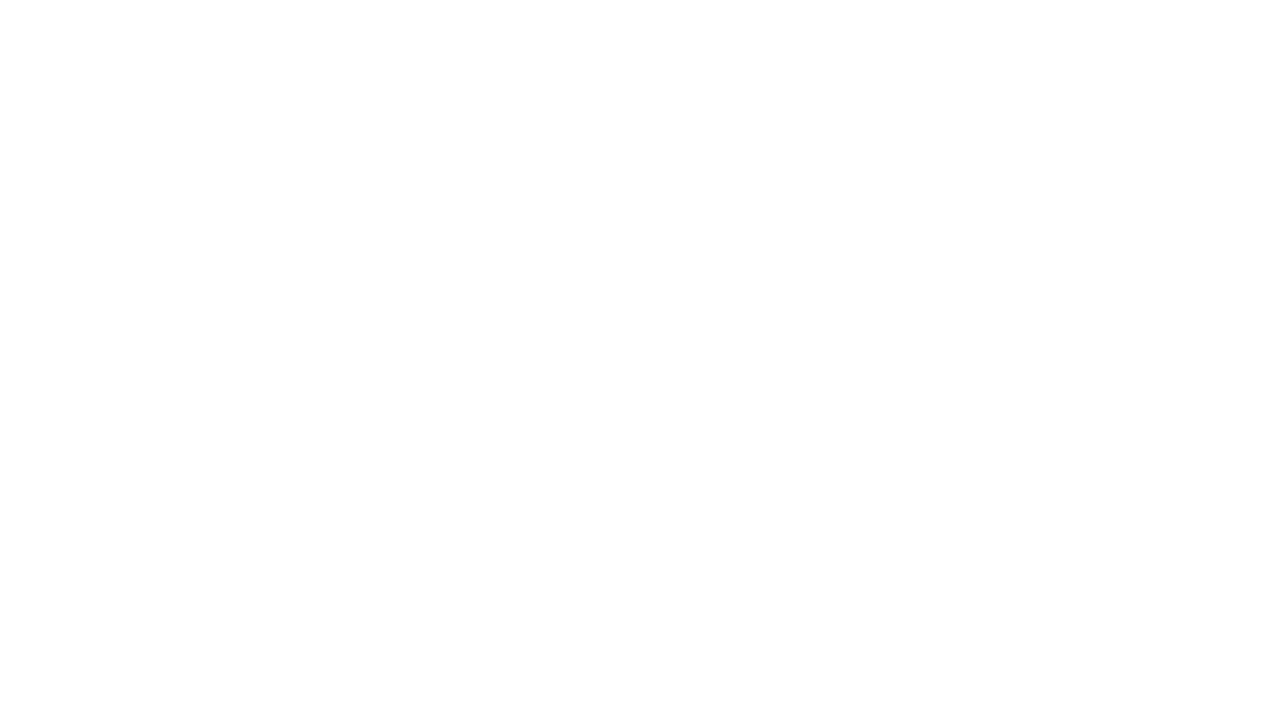
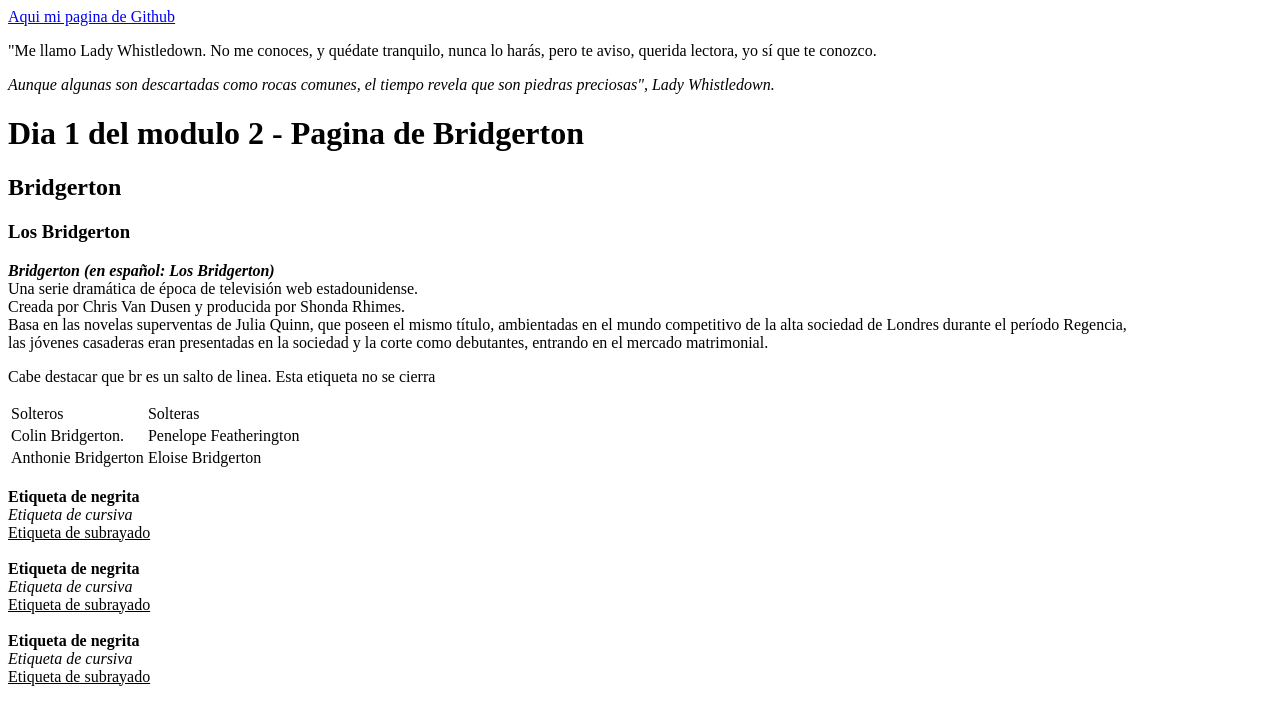
Before and after one commit to lilianarincondl/Curso_de_Programacion1, a plain HTML site: page index.html in a window 1280 px wide. Drawn offline with Linux system fonts and the light colour scheme.

Commit message:
primeras pruebas de la pagina html

```diff
--- a/index.html
+++ b/index.html
@@ -3,9 +3,59 @@
 <head>
     <meta charset="UTF-8">
     <meta name="viewport" content="width=device-width, initial-scale=1.0">
-    <title>Vamos a ver que pasa</title>
+    <title>Bridgerton</title>
+    <link rel="stylesheet" href="Recurso de Clases/Modulo 2/CSS/styles/styles.css">
 </head>
 <body>
+    <a href="https://github.com/lilianarincondl/Curso_de_Programacion1.git"> Aqui mi pagina de Github</a>
+
+    <p>"Me llamo Lady Whistledown. No me conoces, y quédate tranquilo, nunca lo harás, pero te aviso, querida lectora, yo sí que te conozco.</p>
+        <p><cite>Aunque algunas son descartadas como rocas comunes, el tiempo revela que son piedras preciosas", Lady Whistledown.</cite></p>
+
+    <h1> Dia 1 del modulo 2 - Pagina de Bridgerton</h1>
+    <h2>Bridgerton</h2>
+    <h3>Los Bridgerton </h3>
+    <p> <b> <i>Bridgerton (en español: Los Bridgerton)</i> </b>
+        <br> Una serie dramática de época de televisión web estadounidense.
+        <br> Creada por Chris Van Dusen y producida por Shonda Rhimes.
+        <br> Basa en las novelas superventas de Julia Quinn, que poseen el mismo título, ambientadas en el mundo competitivo de la alta sociedad de Londres durante el período Regencia,
+        <br> las jóvenes casaderas eran presentadas en la sociedad y la corte como debutantes, entrando en el mercado matrimonial.
+    </p>
+
+    <p>Cabe destacar que br es un salto de linea. Esta etiqueta no se cierra</p>
+
+    <table>
+        <tr>
+            <td>Solteros</td>
+            <td>Solteras</td>
+        </tr>
+        <tr>
+            <td>Colin Bridgerton.</td>
+            <td>Penelope Featherington</td>
+        </tr>
+        <tr>
+            <td>Anthonie Bridgerton </td>
+            <td>Eloise Bridgerton</td>
+        </tr>
+    </table>
+
+    <div>
+        <b><br>Etiqueta de negrita</b>
+        <i><br>Etiqueta de cursiva</i>
+        <U><br>Etiqueta de subrayado</U>
+    </div>
+
+    <section>
+        <b><br>Etiqueta de negrita</b>
+        <i><br>Etiqueta de cursiva</i>
+        <U><br>Etiqueta de subrayado</U>
+    </section>
+
+    <Main>
+        <b><br>Etiqueta de negrita</b>
+        <i><br>Etiqueta de cursiva</i>
+        <U><br>Etiqueta de subrayado</U>
+    </Main>
 
 </body>
 </html>
```
Also changed, not shown: Recurso de Clases/Modulo 1/Git/Comandos de inicio.txt (line endings or trailing spaces), 1 other file.
